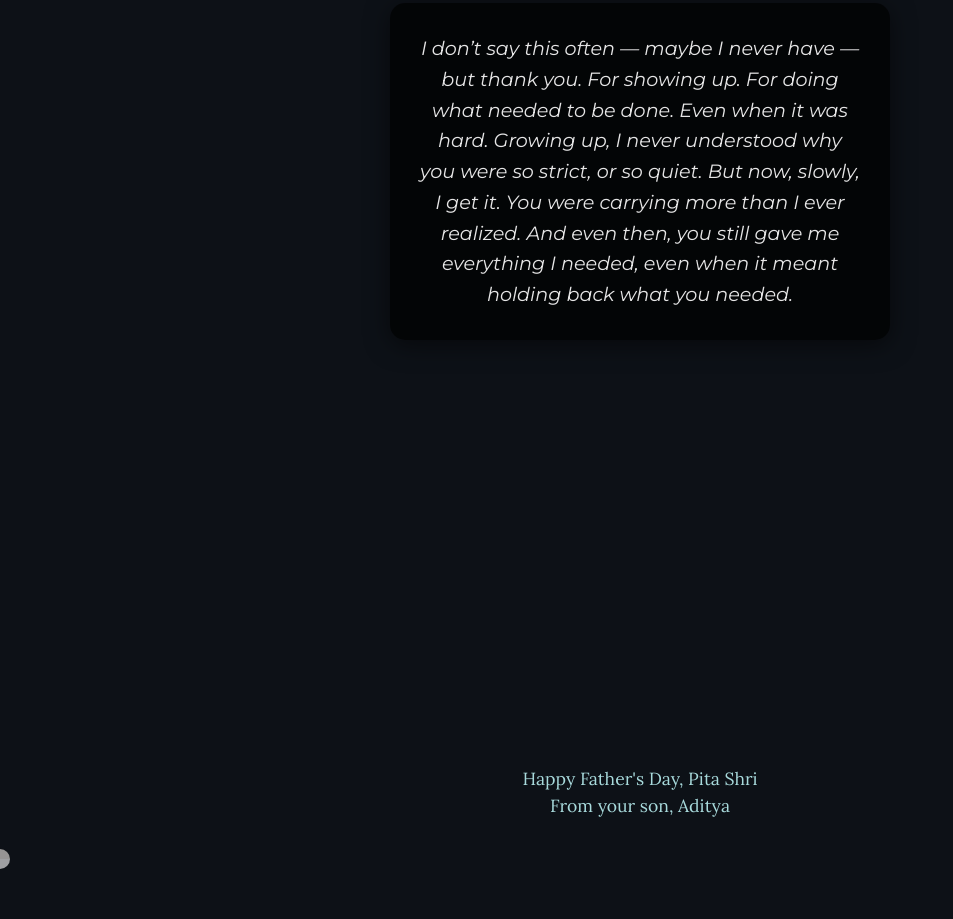
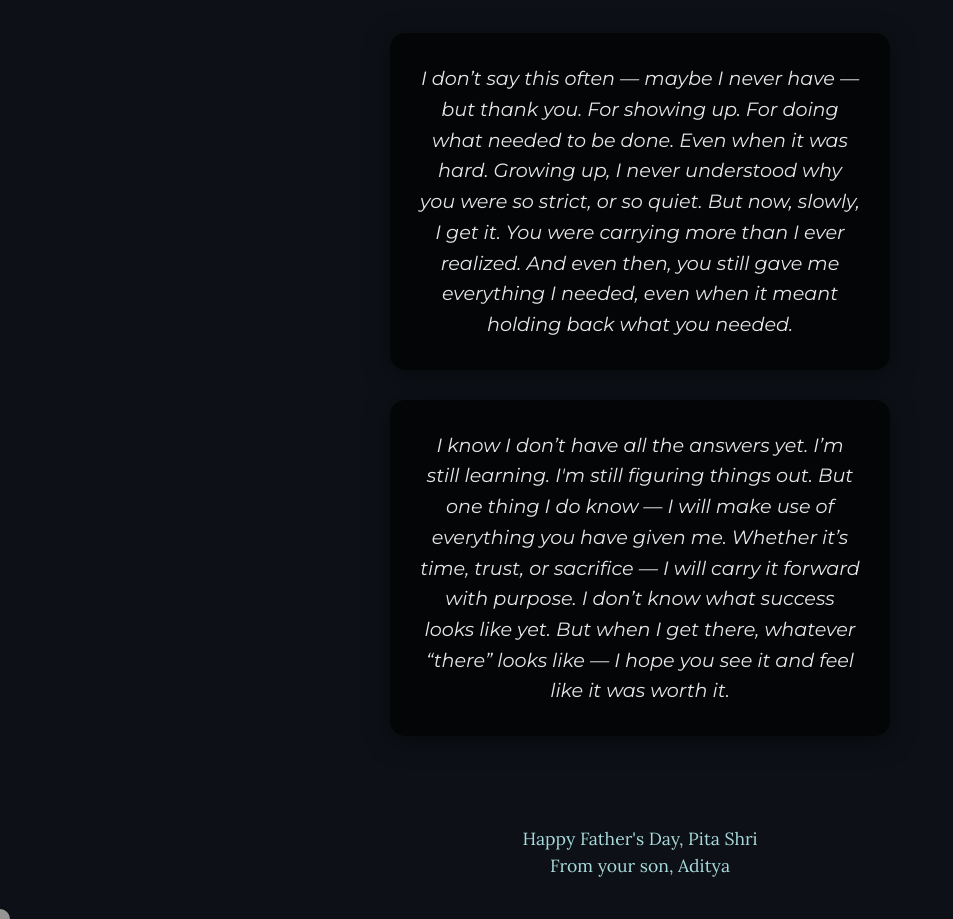
Before and after one commit to bit2swaz/fathers-day, a plain HTML site: page index.html in a window 1280 px wide. Shown: the part 7244-8163 px from the top of the page, without its empty margins (0-953 px from the left). Before the commit the page ends 8103 px from the top, so only its background shows below. Drawn offline with Linux system fonts and the light colour scheme.

Commit message:
feat: Final message separated into two boxes with individual animations

```diff
--- a/index.html
+++ b/index.html
@@ -104,15 +104,17 @@
 
         <div id="heart-section">
             <h2 id="heart-title">The Unspoken Truths</h2>
-            <div id="final-message-container">
-                <p id="final-message">
-                    I don’t say this often — maybe I never have — but thank you. For showing up. For doing what needed to be done. Even when it was hard. Growing up, I never understood why you were so strict, or so quiet. But now, slowly, I get it. You were carrying more than I ever realized. And even then, you still gave me everything I needed, even when it meant holding back what you needed.
-                </p>
-            </div>
-            <div id="final-message-container">
-                <p id="final-message">
-                    I know I don’t have all the answers yet. I’m still learning. I'm still figuring things out. But one thing I do know — I will make use of everything you have given me. Whether it’s time, trust, or sacrifice — I will carry it forward with purpose. I don’t know what success looks like yet. But when I get there, whatever “there” looks like — I hope you see it and feel like it was worth it.
-                </p>
+            <div id="final-messages-wrapper">
+                <div class="final-message-box">
+                    <p class="final-message-text">
+                        I don’t say this often — maybe I never have — but thank you. For showing up. For doing what needed to be done. Even when it was hard. Growing up, I never understood why you were so strict, or so quiet. But now, slowly, I get it. You were carrying more than I ever realized. And even then, you still gave me everything I needed, even when it meant holding back what you needed.
+                    </p>
+                </div>
+                <div class="final-message-box">
+                    <p class="final-message-text">
+                        I know I don’t have all the answers yet. I’m still learning. I'm still figuring things out. But one thing I do know — I will make use of everything you have given me. Whether it’s time, trust, or sacrifice — I will carry it forward with purpose. I don’t know what success looks like yet. But when I get there, whatever “there” looks like — I hope you see it and feel like it was worth it.
+                    </p>
+                </div>
             </div>
         </div>
 
--- a/script.js
+++ b/script.js
@@ -201,10 +201,10 @@ document.addEventListener('DOMContentLoaded', () => {
     // "Heart of Gratitude" Section Visibility & Animation Trigger
     const heartSection = document.getElementById('heart-section');
     const heartTitle = document.getElementById('heart-title');
-    const finalMessageContainer = document.getElementById('final-message-container');
+    const finalMessageBoxes = document.querySelectorAll('.final-message-box');
     const signatureFooter = document.getElementById('signature-footer');
 
-    if (heartSection && heartTitle && finalMessageContainer && signatureFooter) {
+    if (heartSection && heartTitle && finalMessageBoxes.length > 0 && signatureFooter) {
         const heartObserverOptions = {
             root: null, // viewport
             rootMargin: '0px',
@@ -218,9 +218,18 @@ document.addEventListener('DOMContentLoaded', () => {
                     // Trigger animations for children elements
                     heartTitle.style.opacity = '1';
                     heartTitle.style.transform = 'translateY(0)';
-                    finalMessageContainer.style.opacity = '1';
-                    finalMessageContainer.style.transform = 'translateY(0)';
-                    signatureFooter.style.opacity = '1';
+
+                    finalMessageBoxes.forEach((box, index) => {
+                        // Add a slight delay for each box to make them appear sequentially
+                        setTimeout(() => {
+                            box.style.opacity = '1';
+                            box.style.transform = 'translateY(0)';
+                        }, 500 + (index * 300)); // 500ms initial delay + 300ms for each subsequent box
+                    });
+
+                    setTimeout(() => {
+                        signatureFooter.style.opacity = '1';
+                    }, 500 + (finalMessageBoxes.length * 300) + 300); // Delay after messages appear
 
                     // Trigger final background color
                     document.body.style.backgroundColor = '#2c0a3d'; // Deep, rich culmination color
@@ -229,8 +238,12 @@ document.addEventListener('DOMContentLoaded', () => {
                     // Reset animations if scrolling back up
                     heartTitle.style.opacity = '0';
                     heartTitle.style.transform = 'translateY(20px)';
-                    finalMessageContainer.style.opacity = '0';
-                    finalMessageContainer.style.transform = 'translateY(50px)';
+
+                    finalMessageBoxes.forEach(box => {
+                        box.style.opacity = '0';
+                        box.style.transform = 'translateY(50px)';
+                    });
+
                     signatureFooter.style.opacity = '0';
 
                     document.body.style.backgroundColor = colors[0]; // Revert to first color or handle based on scroll
--- a/style.css
+++ b/style.css
@@ -438,13 +438,13 @@ body.no-cursor #custom-cursor {
 
 /* #heart-title Styling */
 #heart-title {
-    font-family: 'Lora', serif; /* Sentimental font for heart title */
+    font-family: 'Lora', serif;
     font-size: 2em;
     margin-bottom: 30px;
     color: #f1faee;
     opacity: 0;
     transform: translateY(20px);
-    animation: heart-title-appear 1.2s forwards ease-out 0.8s; /* Delayed and smoother */
+    animation: heart-title-appear 1.2s forwards ease-out 0.8s;
 }
 
 @keyframes heart-title-appear {
@@ -458,8 +458,19 @@ body.no-cursor #custom-cursor {
     }
 }
 
-/* #final-message-container Styling */
-#final-message-container {
+/* #final-messages-wrapper Styling */
+#final-messages-wrapper {
+    display: flex;
+    flex-direction: column;
+    gap: 30px; /* Space between the two message boxes */
+    align-items: center;
+    width: 100%;
+    max-width: 600px; /* Max width for the wrapper */
+    margin-top: 30px; /* Space from title */
+}
+
+/* .final-message-box Styling */
+.final-message-box {
     max-width: 500px;
     background-color: rgba(0, 0, 0, 0.7);
     padding: 30px;
@@ -467,12 +478,13 @@ body.no-cursor #custom-cursor {
     box-shadow: 0 5px 25px rgba(0, 0, 0, 0.5);
     transform: translateY(50px);
     opacity: 0;
-    transition: opacity 1.2s ease-out 1.2s, transform 1.2s ease-out 1.2s; /* Delayed and smoother */
+    transition: opacity 1.2s ease-out, transform 1.2s ease-out; /* Delayed and smoother */
+    margin: 0 auto; /* Center individual boxes */
 }
 
-/* #final-message Styling */
-#final-message {
-    font-family: 'Montserrat', sans-serif; /* Primary font for final message */
+/* .final-message-text Styling */
+.final-message-text {
+    font-family: 'Montserrat', sans-serif;
     font-size: 1.2em;
     line-height: 1.6;
     color: #e6e6e6;
@@ -481,7 +493,7 @@ body.no-cursor #custom-cursor {
 
 /* #signature-footer Styling */
 #signature-footer {
-    font-family: 'Lora', serif; /* Sentimental font for signature */
+    font-family: 'Lora', serif;
     width: 100%;
     padding: 40px 20px;
     text-align: center;
@@ -489,7 +501,7 @@ body.no-cursor #custom-cursor {
     color: #a8dadc;
     line-height: 1.5;
     opacity: 0;
-    transition: opacity 1.5s ease-out 2s; /* Delayed and smoother */
+    transition: opacity 1.5s ease-out 2s;
 }
 
 /* .tap-prompt Styling */
```
